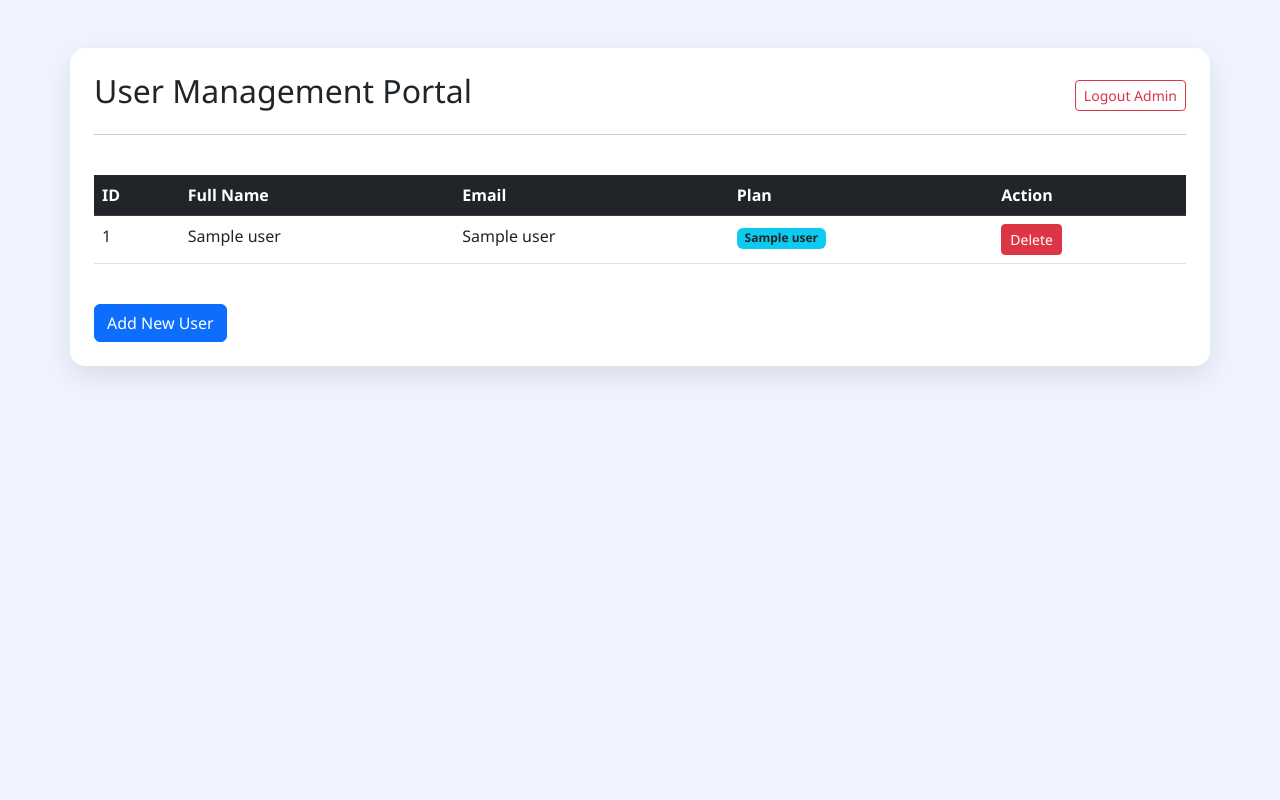
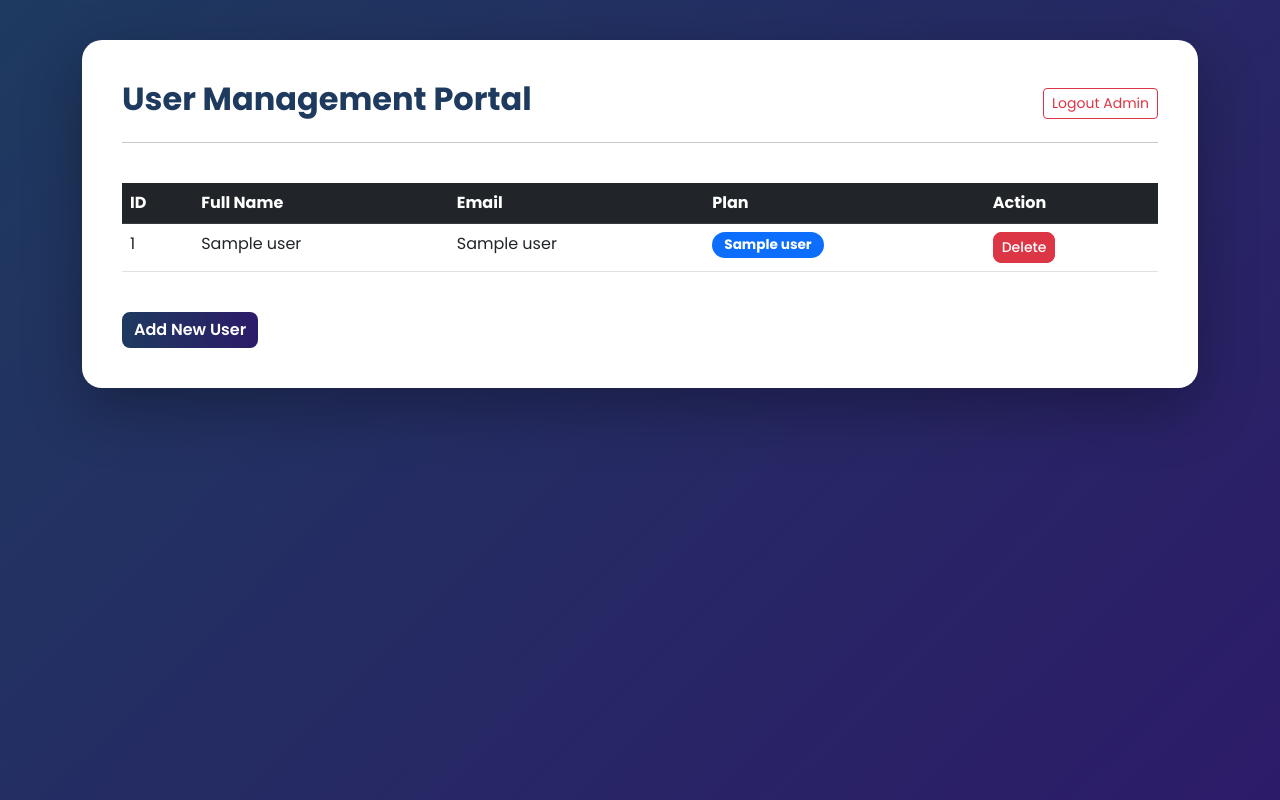
Before and after one commit to ch-Ahmad-zx/lms-project, a Flask app: page /admin in a window 1280 px wide. Run offline with Flask 3, Linux system fonts and the light colour scheme; a user stored in the database is signed in; a database or web service that is not in the repository returns one stand-in record (values such as "Sample title"); some libraries are stand-ins or nearby versions.

Commit message:
admin theme fix

```diff
--- a/templates/admin.html
+++ b/templates/admin.html
@@ -1,24 +1,49 @@
 <!DOCTYPE html>
-<html>
+<html lang="en">
 <head>
+    <meta charset="UTF-8">
+    <meta name="viewport" content="width=device-width, initial-scale=1.0">
+    <link href="https://fonts.googleapis.com/css2?family=Poppins:wght@400;500;600;700&display=swap" rel="stylesheet">
     <link href="https://cdn.jsdelivr.net/npm/bootstrap@5.3.0/dist/css/bootstrap.min.css" rel="stylesheet">
     <title>Admin Dashboard</title>
     <style>
+        * { font-family: 'Poppins', sans-serif; }
         body {
-        background: #f0f4ff;
+            background: linear-gradient(135deg, #1e3a5f 0%, #2d1b69 100%);
             min-height: 100vh;
-        font-family: 'Segoe UI', Tahoma, Geneva, Verdana, sans-serif;
+            padding: 40px 0;
         }
         .card {
             border: none;
-        border-radius: 15px;
-        box-shadow: 0 10px 30px rgba(0,0,0,0.1);
+            border-radius: 20px;
+            box-shadow: 0 20px 60px rgba(0,0,0,0.3);
             background: #ffffff;
+            padding: 40px;
+        }
+        .card h2 {
+            font-weight: 700;
+            color: #1e3a5f;
+        }
+        .btn-danger {
+            border-radius: 8px;
+            font-weight: 500;
+        }
+        .btn-primary {
+            background: linear-gradient(90deg, #1e3a5f, #2d1b69);
+            border: none;
+            border-radius: 8px;
+            font-weight: 600;
+        }
+        .badge {
+            font-size: 0.85rem;
+            padding: 6px 12px;
+            border-radius: 20px;
         }
     </style>
 </head>
-<body class="p-5">
-    <div class="container card p-4">
+<body>
+    <div class="container">
+        <div class="card">
             <div class="d-flex justify-content-between align-items-center">
                 <h2>User Management Portal</h2>
                 <a href="/logout" class="btn btn-outline-danger btn-sm">Logout Admin</a>
@@ -40,7 +65,7 @@
                         <td>{{ user[0] }}</td>
                         <td>{{ user[1] }}</td>
                         <td>{{ user[2] }}</td>
-                    <td><span class="badge bg-info text-dark">{{ user[4] }}</span></td>
+                        <td><span class="badge bg-primary">{{ user[4] }}</span></td>
                         <td>
                             <a href="/delete/{{ user[0] }}" class="btn btn-danger btn-sm" onclick="return confirm('Delete this user?')">Delete</a>
                         </td>
@@ -52,5 +77,6 @@
                 <a href="/" class="btn btn-primary">Add New User</a>
             </div>
         </div>
+    </div>
 </body>
 </html>
```
Lines whose indentation alone changed are shown as unchanged.
